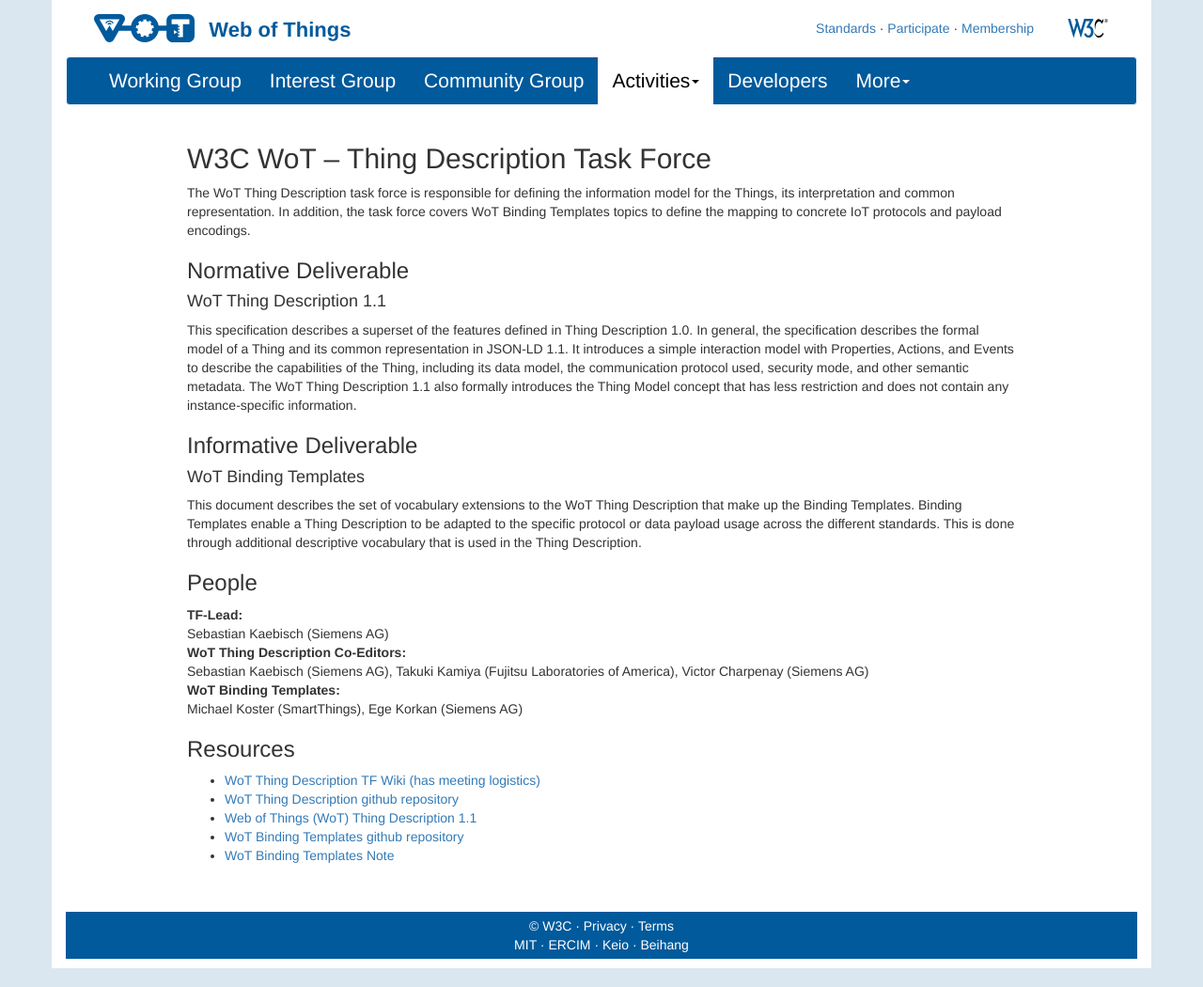
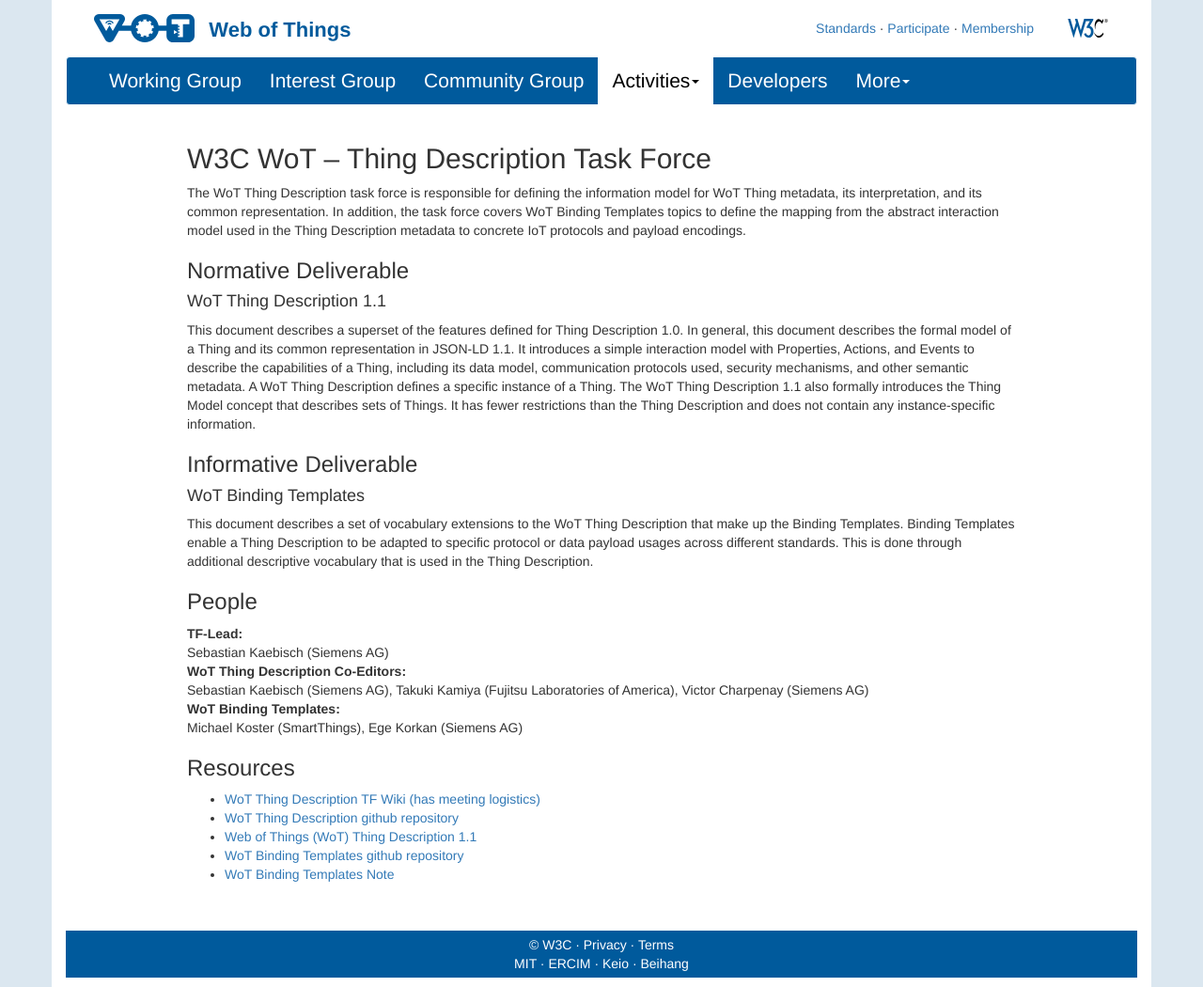
Before and after one commit to w3c/wot-marketing, a Jekyll site: the page built from docs/activities/tf-td/index.html, in a window 1280 px wide. Shown: the whole page at 94% size. Built offline with Jekyll 4.4.1, drawn with Linux system fonts in a browser that asks for light colours; nearby versions of some CDN libraries.

Commit message:
update tf descriptions

```diff
--- a/docs/activities/tf-discovery/index.html
+++ b/docs/activities/tf-discovery/index.html
@@ -22,7 +22,7 @@
             mechanisms for "first contact" but provides for authenticated web services
             to actually provide metadata in order to support security and privacy goals.
             WoT Thing Descriptions can be retrieved from services running either on
-            a Thing itself, directly from self-describing objects, or from a directory
+            a Thing itself (that is, directly from self-describing objects), or from a directory
             service that provides a searchable database of WoT Thing Descriptions.
             </p>
         </div>
--- a/docs/activities/tf-scripting/index.html
+++ b/docs/activities/tf-scripting/index.html
@@ -8,8 +8,8 @@
     <p>
 		The WoT Scripting API task force is responsible for
 		specifying an application programming interface (API) representing
-		the WoT Interface that allows scripts to discover, operate Things
-		and expose locally defined Things characterized by WoT Interactions.
+		the WoT Interface that allows scripts to discover, invoke interactions with Things,
+		and expose interactions for locally defined Things.
     </p>
     <div>
 		<h3>Informative Deliverables</h3>
--- a/docs/activities/tf-security/index.html
+++ b/docs/activities/tf-security/index.html
@@ -14,14 +14,15 @@
     <h3>Informative Deliverables</h3>
         <p>In addition to contributions to other normative and informative WoT deliverables,
         such as security features
-        in the WoT Thing Description, the WoT Security TF has its own informative deliverables.
+        in the WoT Thing Description and in WoT Discovery,
+        the WoT Security TF has its own informative deliverables.
         </p>
         <div>
         <h4>WoT Security and Privacy Guidelines</h4>
             <p>The WoT Security and Privacy Guidelines document defines general
             security and privacy concepts and terminology
             for the W3C Web of Things, catalogs stakeholders and threats, and provides general
-            guidance in order to mitigate these threats.
+            guidance on best practices to mitigate these threats.
             </p>
         </div>
     </div>
--- a/docs/activities/tf-td/index.html
+++ b/docs/activities/tf-td/index.html
@@ -6,29 +6,35 @@
 <div>
 	<h2>W3C WoT – Thing Description Task Force</h2>
 		<p>The WoT Thing Description task force is responsible for
-		defining the information model for the Things, its interpretation and
+		defining the information model for WoT Thing metadata, its interpretation, and its
 		common representation. In addition, the task force covers WoT Binding Templates
-		topics to define the mapping to concrete IoT protocols and payload encodings.
+		topics to define the mapping from the abstract interaction model
+                used in the Thing Description metadata to concrete IoT protocols and payload encodings.
 		</p>
 		<div>
 		<h3>Normative Deliverable</h3>
  			<div>
 			<h4>WoT Thing Description 1.1</h4>
-				<p>This specification describes a superset of the features defined in Thing Description 1.0.
-					In general, the specification describes the formal model of a Thing and its common representation in JSON-LD 1.1.
-					It introduces a simple interaction model with Properties, Actions, and Events
-				   to describe the capabilities of the Thing, including its data model, the communication protocol used, security mode,
-				   and other semantic metadata. The WoT Thing Description 1.1 also formally introduces the Thing Model concept that has less
-				   restriction and does not contain any instance-specific information.
+				<p>This document describes a superset of the features defined for Thing Description 1.0.
+				In general, this document describes the formal model of a Thing and its common representation in JSON-LD 1.1.
+				It introduces a simple interaction model with Properties, Actions, and Events
+				to describe the capabilities of a Thing, including its data model,
+                                communication protocols used, security mechanisms,
+				and other semantic metadata.
+                                A WoT Thing Description defines a specific instance of a Thing.
+                                The WoT Thing Description 1.1 also formally introduces the Thing Model concept that
+                                describes sets of Things.
+                                It has fewer restrictions than the Thing Description
+                                and does not contain any instance-specific information.
 				</p>
 			</div>
 			<h3>Informative Deliverable</h3>
 			<div>
 				<h4>WoT Binding Templates</h4>
-				<p>This document describes the set of vocabulary extensions to
+				<p>This document describes a set of vocabulary extensions to
 				the WoT Thing Description that make up the Binding Templates. Binding
-				Templates enable a Thing Description to be adapted to the specific protocol
-				or data payload usage across the different standards. This is done through additional
+				Templates enable a Thing Description to be adapted to specific protocol
+				or data payload usages across different standards. This is done through additional
 				descriptive vocabulary that is used in the Thing Description.
 				</p>
         	</div>
--- a/docs/activities/tf-usecases/index.html
+++ b/docs/activities/tf-usecases/index.html
@@ -8,7 +8,7 @@
     <p>The WoT Use Case task force is responsible for
     collecting use cases for WoT and extracting requirements.
     Use cases can include both specific vertical applications
-    and relevant technologies or other horizontal usage patterns.
+    as well as relevant horizontal technologies or other horizontal usage patterns.
     Guests who are not WoT members but who have an interest in
     specific vertical application domains, technologies, or usage patterns
     are explicitly invited to engage with this task force to provide input.
```
Also changed, not shown: other parts of docs/activities/tf-scripting/index.html (+1 -1 lines).
